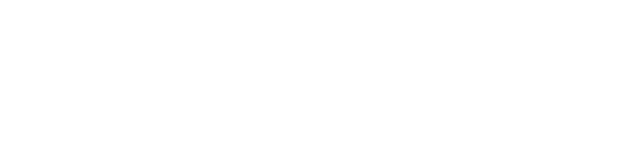
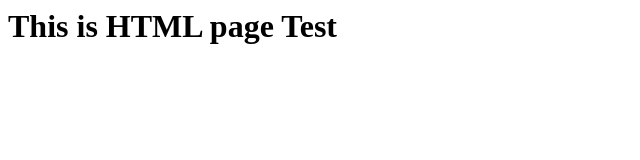
Before and after one commit to sohelsorowar/2025_Repos, a plain HTML site: page index.html in a window 1280 px wide. Shown: the whole page, without its empty margins (0-640 px from the left). Drawn offline with Linux system fonts and the light colour scheme.

Commit message:
html heading test

```diff
--- a/index.html
+++ b/index.html
@@ -1,5 +1,6 @@
 <html>
     <header>
         <title> This is HTML Page</title>
+        <h1>This is HTML page Test</h1>
     </header>
 </html>
```
